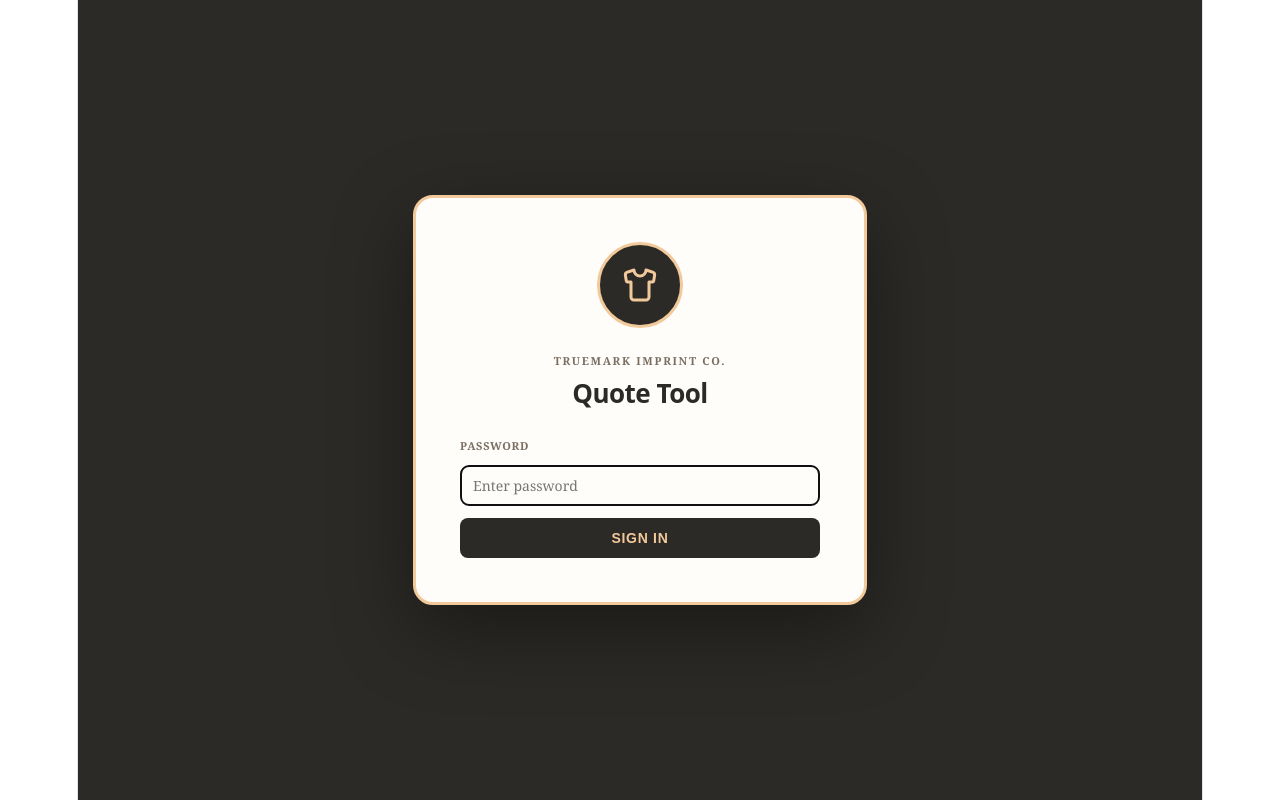
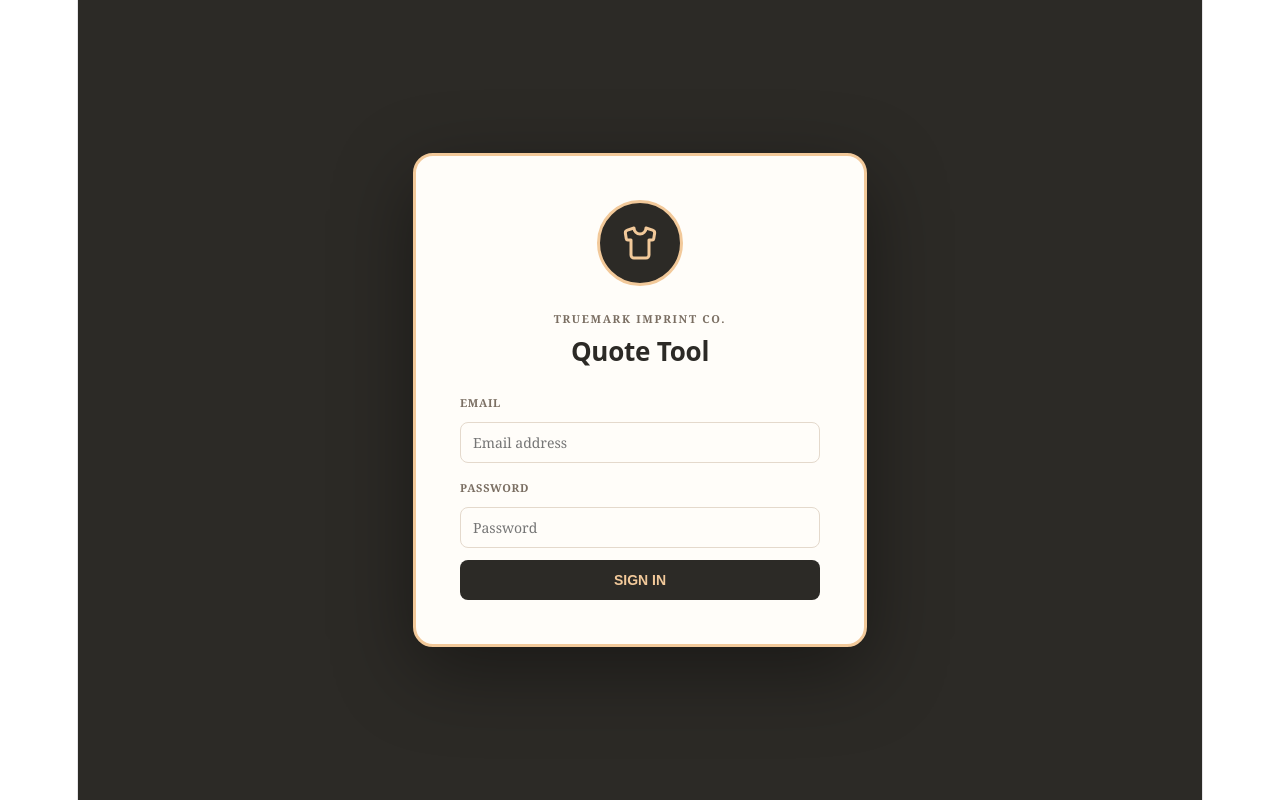
Before and after one commit to truemarkimprint/apparel-quote-tool, a React (Vite) app: page / in a window 1280 px wide. Built offline with nearby package versions, Linux system fonts and the light colour scheme.

Commit message:
Replace hardcoded password with Supabase login
Refactor PasswordScreen to use email and password for authentication instead of a hardcoded password. Update the UI to include email input and handle loading and error states.

```diff
--- a/src/App.jsx
+++ b/src/App.jsx
@@ -415,27 +415,150 @@
 }
 
 // ── Password Screen ───────────────────────────────────────────────────────────
-function PasswordScreen({onAuth}) {
-  const [pwInput,setPwInput]=useState(""); const [pwError,setPwError]=useState(false);
-  const attempt=()=>{ if(pwInput==="connect.Me!234") onAuth(); else setPwError(true); };
+
+function PasswordScreen({ onAuth }) {
+  const [email, setEmail] = useState("");
+  const [password, setPassword] = useState("");
+  const [error, setError] = useState("");
+  const [loading, setLoading] = useState(false);
+
+  const attempt = async (e) => {
+    e.preventDefault();
+    setError("");
+    setLoading(true);
+
+    try {
+      const { data, error: signInError } =
+        await supabase.auth.signInWithPassword({
+          email: email.trim(),
+          password,
+        });
+
+      if (signInError) throw signInError;
+
+      if (!data.session) {
+        throw new Error("Unable to establish a login session.");
+      }
+
+      onAuth();
+    } catch (err) {
+      setError(err.message || "Unable to sign in.");
+    } finally {
+      setLoading(false);
+    }
+  };
+
   return (
-    <div style={{minHeight:"100vh",background:TM.dark,display:"flex",alignItems:"center",justifyContent:"center",fontFamily:"Georgia, serif"}}>
-      <div style={{background:TM.white,borderRadius:20,padding:44,boxShadow:"0 24px 80px rgba(0,0,0,0.4)",border:`3px solid ${TM.tan}`,width:360,textAlign:"center"}}>
-        <div style={{width:80,height:80,borderRadius:"50%",background:TM.dark,border:`3px solid ${TM.tan}`,display:"flex",alignItems:"center",justifyContent:"center",margin:"0 auto 20px"}}>
-          <Shirt size={36} color={TM.tan}/>
+    <div style={{
+      minHeight: "100vh",
+      background: TM.dark,
+      display: "flex",
+      alignItems: "center",
+      justifyContent: "center",
+      fontFamily: "Georgia, serif"
+    }}>
+      <form onSubmit={attempt} style={{
+        background: TM.white,
+        borderRadius: 20,
+        padding: 44,
+        boxShadow: "0 24px 80px rgba(0,0,0,0.4)",
+        border: `3px solid ${TM.tan}`,
+        width: 360,
+        textAlign: "center"
+      }}>
+        <div style={{
+          width: 80,
+          height: 80,
+          borderRadius: "50%",
+          background: TM.dark,
+          border: `3px solid ${TM.tan}`,
+          display: "flex",
+          alignItems: "center",
+          justifyContent: "center",
+          margin: "0 auto 20px"
+        }}>
+          <Shirt size={36} color={TM.tan} />
         </div>
-        <div style={{fontSize:11,fontWeight:700,letterSpacing:"0.15em",color:TM.muted,textTransform:"uppercase",marginBottom:4}}>TrueMark Imprint Co.</div>
-        <h2 style={{margin:"0 0 24px",fontSize:26,fontWeight:800,color:TM.dark,letterSpacing:"-0.02em"}}>Quote Tool</h2>
-        <label style={{...labelStyle,textAlign:"left",display:"block"}}>Password</label>
-        <input type="password" style={{...inputStyle,marginBottom:12,border:pwError?`1px solid ${TM.danger}`:`1px solid ${TM.border}`}}
-          value={pwInput} onChange={e=>{setPwInput(e.target.value);setPwError(false);}}
-          onKeyDown={e=>{if(e.key==="Enter")attempt();}} placeholder="Enter password" autoFocus/>
-        {pwError&&<div style={{color:TM.danger,fontSize:13,marginBottom:12,fontWeight:600}}>Incorrect password</div>}
-        <button onClick={attempt} style={{width:"100%",padding:"12px",borderRadius:8,border:"none",background:TM.dark,color:TM.tan,fontWeight:800,cursor:"pointer",fontSize:14,letterSpacing:"0.05em"}}>SIGN IN</button>
-      </div>
+
+        <div style={{
+          fontSize: 11,
+          fontWeight: 700,
+          letterSpacing: "0.15em",
+          color: TM.muted,
+          textTransform: "uppercase",
+          marginBottom: 4
+        }}>
+          TrueMark Imprint Co.
+        </div>
+
+        <h2 style={{
+          margin: "0 0 24px",
+          fontSize: 26,
+          fontWeight: 800,
+          color: TM.dark
+        }}>
+          Quote Tool
+        </h2>
+
+        <label style={{ ...labelStyle, textAlign: "left", display: "block" }}>
+          Email
+        </label>
+        <input
+          type="email"
+          autoComplete="username"
+          required
+          value={email}
+          onChange={(e) => setEmail(e.target.value)}
+          placeholder="Email address"
+          style={{ ...inputStyle, marginBottom: 12 }}
+        />
+
+        <label style={{ ...labelStyle, textAlign: "left", display: "block" }}>
+          Password
+        </label>
+        <input
+          type="password"
+          autoComplete="current-password"
+          required
+          value={password}
+          onChange={(e) => setPassword(e.target.value)}
+          placeholder="Password"
+          style={{ ...inputStyle, marginBottom: 12 }}
+        />
+
+        {error && (
+          <div style={{
+            color: TM.danger,
+            fontSize: 13,
+            marginBottom: 12,
+            fontWeight: 600
+          }}>
+            {error}
+          </div>
+        )}
+
+        <button
+          type="submit"
+          disabled={loading}
+          style={{
+            width: "100%",
+            padding: 12,
+            borderRadius: 8,
+            border: "none",
+            background: TM.dark,
+            color: TM.tan,
+            fontWeight: 800,
+            cursor: loading ? "wait" : "pointer",
+            fontSize: 14
+          }}
+        >
+          {loading ? "SIGNING IN..." : "SIGN IN"}
+        </button>
+      </form>
     </div>
   );
 }
+
 
 // ── Orders Drawer ─────────────────────────────────────────────────────────────
 function OrdersDrawer({open,onClose,onViewQuote}) {
```
